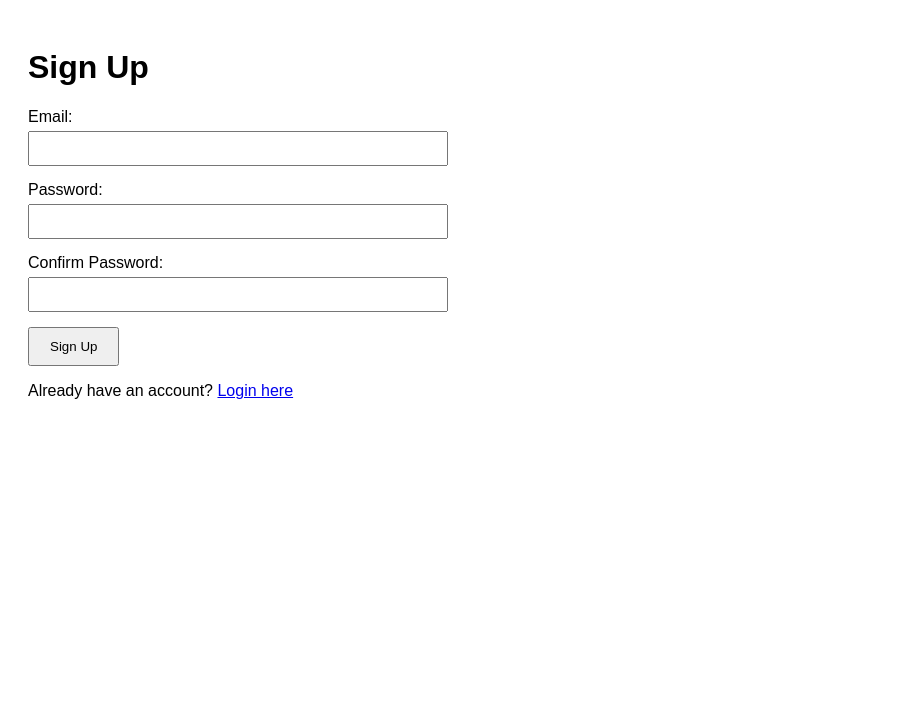
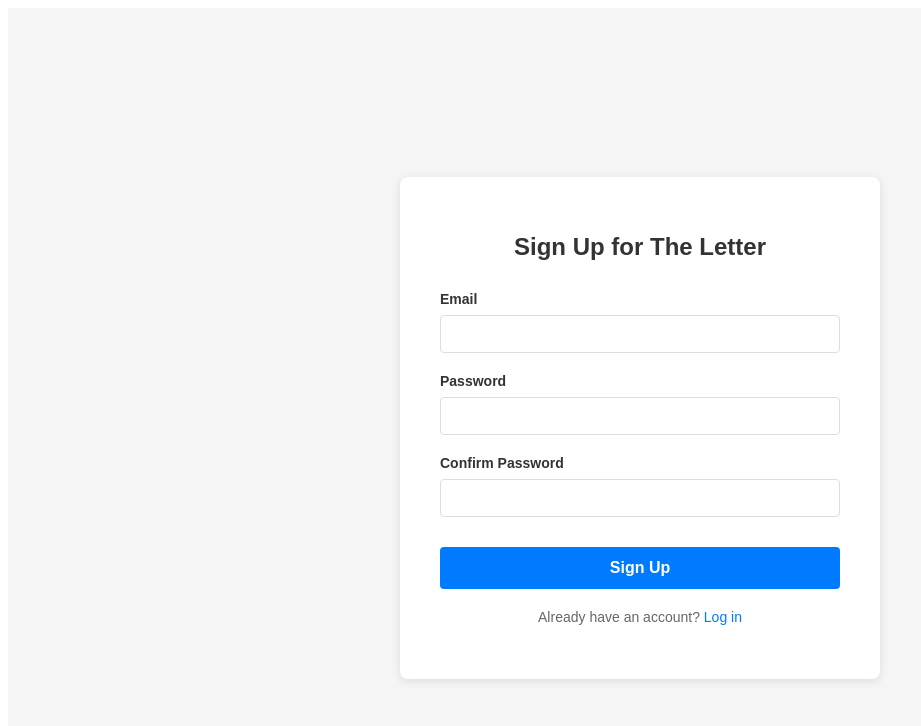
Before and after one commit to mjjjj4/letterapp, a Next.js app: page /signup in a window 1280 px wide. Shown: the top 726 px of the page, without its empty margins (0-921 px from the left). Built offline with nearby package versions, Linux system fonts and the light colour scheme; no server answers.

Commit message:
Add authentication pages with Supabase integration (signup, login, dashboard)

```diff
--- /dev/null
+++ b/lib/supabase.js
@@ -0,0 +1,6 @@
+import { createClient } from '@supabase/supabase-js'
+
+const supabaseUrl = process.env.NEXT_PUBLIC_SUPABASE_URL
+const supabaseKey = process.env.NEXT_PUBLIC_SUPABASE_ANON_KEY
+
+export const supabase = createClient(supabaseUrl, supabaseKey)
--- a/pages/signup.js
+++ b/pages/signup.js
@@ -1,63 +1,174 @@
 import { useState } from 'react'
+import { useRouter } from 'next/router'
+import { supabase } from '../lib/supabase'
 
 export default function Signup() {
+  const router = useRouter()
   const [email, setEmail] = useState('')
   const [password, setPassword] = useState('')
   const [confirmPassword, setConfirmPassword] = useState('')
+  const [error, setError] = useState('')
+  const [loading, setLoading] = useState(false)
 
-  const handleSignup = (e) => {
+  const handleSignup = async (e) => {
     e.preventDefault()
+    setError('')
+
     if (password !== confirmPassword) {
-      alert('Passwords do not match')
+      setError('Passwords do not match')
       return
     }
-    console.log('Signup attempt:', { email, password })
+
+    if (password.length < 6) {
+      setError('Password must be at least 6 characters')
+      return
+    }
+
+    setLoading(true)
+
+    const { error: signupError } = await supabase.auth.signUp({
+      email,
+      password,
+    })
+
+    if (signupError) {
+      setError(signupError.message)
+      setLoading(false)
+      return
+    }
+
+    router.push('/login')
   }
 
   return (
-    <div style={{ padding: '20px', fontFamily: 'Arial, sans-serif', maxWidth: '400px' }}>
-      <h1>Sign Up</h1>
+    <div style={styles.container}>
+      <div style={styles.card}>
+        <h1 style={styles.title}>Sign Up for The Letter</h1>
         <form onSubmit={handleSignup}>
-        <div style={{ marginBottom: '15px' }}>
-          <label htmlFor="email">Email:</label>
+          {error && <div style={styles.error}>{error}</div>}
+
+          <div style={styles.formGroup}>
+            <label htmlFor="email" style={styles.label}>Email</label>
             <input
               type="email"
               id="email"
               value={email}
               onChange={(e) => setEmail(e.target.value)}
-            style={{ display: 'block', marginTop: '5px', width: '100%', padding: '8px' }}
+              style={styles.input}
               required
+              disabled={loading}
             />
           </div>
-        <div style={{ marginBottom: '15px' }}>
-          <label htmlFor="password">Password:</label>
+
+          <div style={styles.formGroup}>
+            <label htmlFor="password" style={styles.label}>Password</label>
             <input
               type="password"
               id="password"
               value={password}
               onChange={(e) => setPassword(e.target.value)}
-            style={{ display: 'block', marginTop: '5px', width: '100%', padding: '8px' }}
+              style={styles.input}
               required
+              disabled={loading}
             />
           </div>
-        <div style={{ marginBottom: '15px' }}>
-          <label htmlFor="confirmPassword">Confirm Password:</label>
+
+          <div style={styles.formGroup}>
+            <label htmlFor="confirmPassword" style={styles.label}>Confirm Password</label>
             <input
               type="password"
               id="confirmPassword"
               value={confirmPassword}
               onChange={(e) => setConfirmPassword(e.target.value)}
-            style={{ display: 'block', marginTop: '5px', width: '100%', padding: '8px' }}
+              style={styles.input}
               required
+              disabled={loading}
             />
           </div>
-        <button type="submit" style={{ padding: '10px 20px', cursor: 'pointer' }}>
-          Sign Up
+
+          <button type="submit" style={styles.button} disabled={loading}>
+            {loading ? 'Creating account...' : 'Sign Up'}
           </button>
         </form>
-      <p>
-        Already have an account? <a href="/login">Login here</a>
+
+        <p style={styles.text}>
+          Already have an account? <a href="/login" style={styles.link}>Log in</a>
         </p>
+      </div>
     </div>
   )
 }
+
+const styles = {
+  container: {
+    minHeight: '100vh',
+    display: 'flex',
+    alignItems: 'center',
+    justifyContent: 'center',
+    backgroundColor: '#f5f5f5',
+    fontFamily: 'Arial, sans-serif',
+    padding: '20px',
+  },
+  card: {
+    backgroundColor: 'white',
+    padding: '40px',
+    borderRadius: '8px',
+    boxShadow: '0 2px 10px rgba(0,0,0,0.1)',
+    width: '100%',
+    maxWidth: '400px',
+  },
+  title: {
+    fontSize: '24px',
+    marginBottom: '30px',
+    textAlign: 'center',
+    color: '#333',
+  },
+  formGroup: {
+    marginBottom: '20px',
+  },
+  label: {
+    display: 'block',
+    marginBottom: '8px',
+    fontSize: '14px',
+    fontWeight: 'bold',
+    color: '#333',
+  },
+  input: {
+    width: '100%',
+    padding: '10px',
+    border: '1px solid #ddd',
+    borderRadius: '4px',
+    fontSize: '14px',
+    boxSizing: 'border-box',
+  },
+  button: {
+    width: '100%',
+    padding: '12px',
+    backgroundColor: '#007bff',
+    color: 'white',
+    border: 'none',
+    borderRadius: '4px',
+    fontSize: '16px',
+    fontWeight: 'bold',
+    cursor: 'pointer',
+    marginTop: '10px',
+  },
+  error: {
+    backgroundColor: '#f8d7da',
+    color: '#721c24',
+    padding: '12px',
+    borderRadius: '4px',
+    marginBottom: '20px',
+    fontSize: '14px',
+  },
+  text: {
+    textAlign: 'center',
+    marginTop: '20px',
+    fontSize: '14px',
+    color: '#666',
+  },
+  link: {
+    color: '#007bff',
+    textDecoration: 'none',
+  },
+}
```
Also changed, not shown: pages/dashboard.js (added, +107 -0 lines), pages/index.js (+108 -9 lines), pages/login.js (+127 -15 lines). Lines whose indentation alone changed are shown as unchanged.
